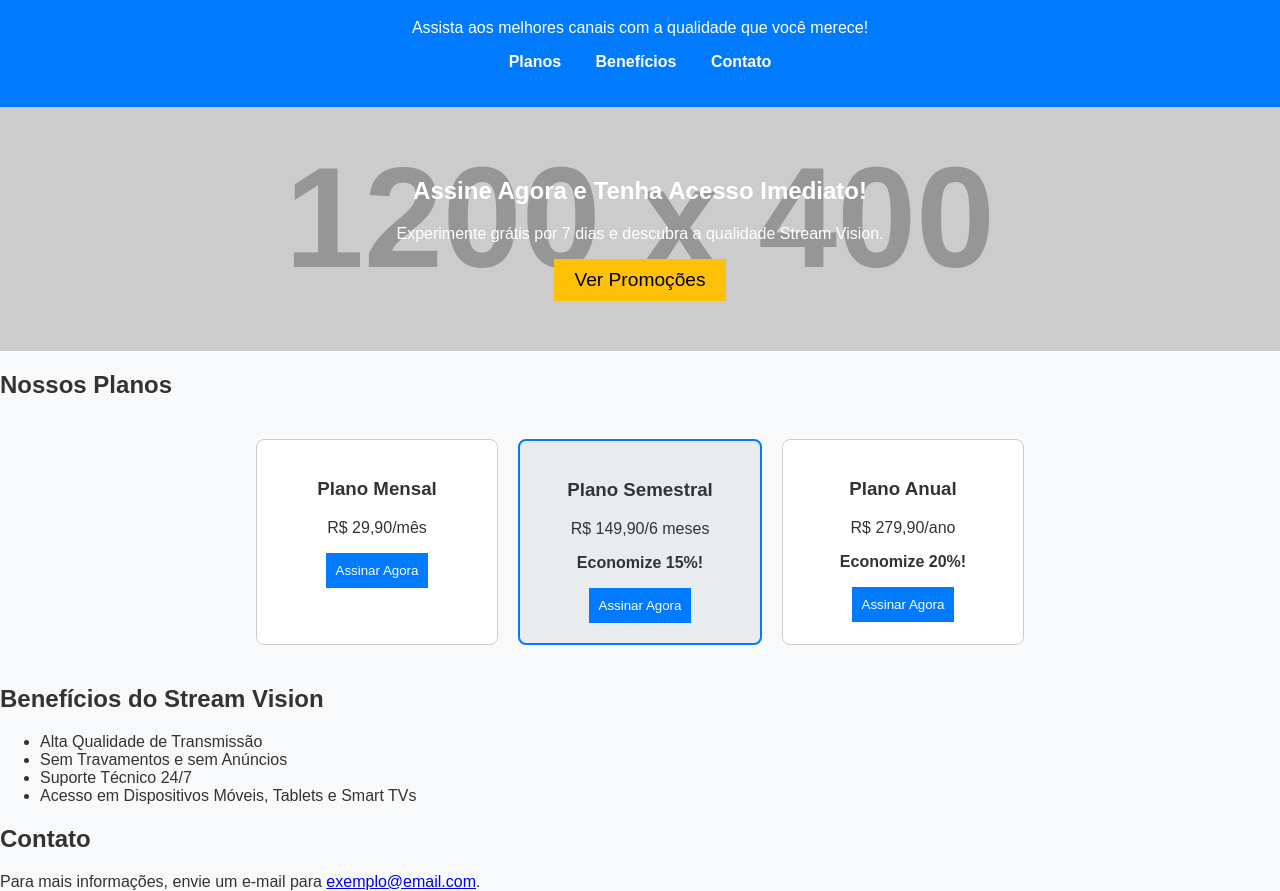
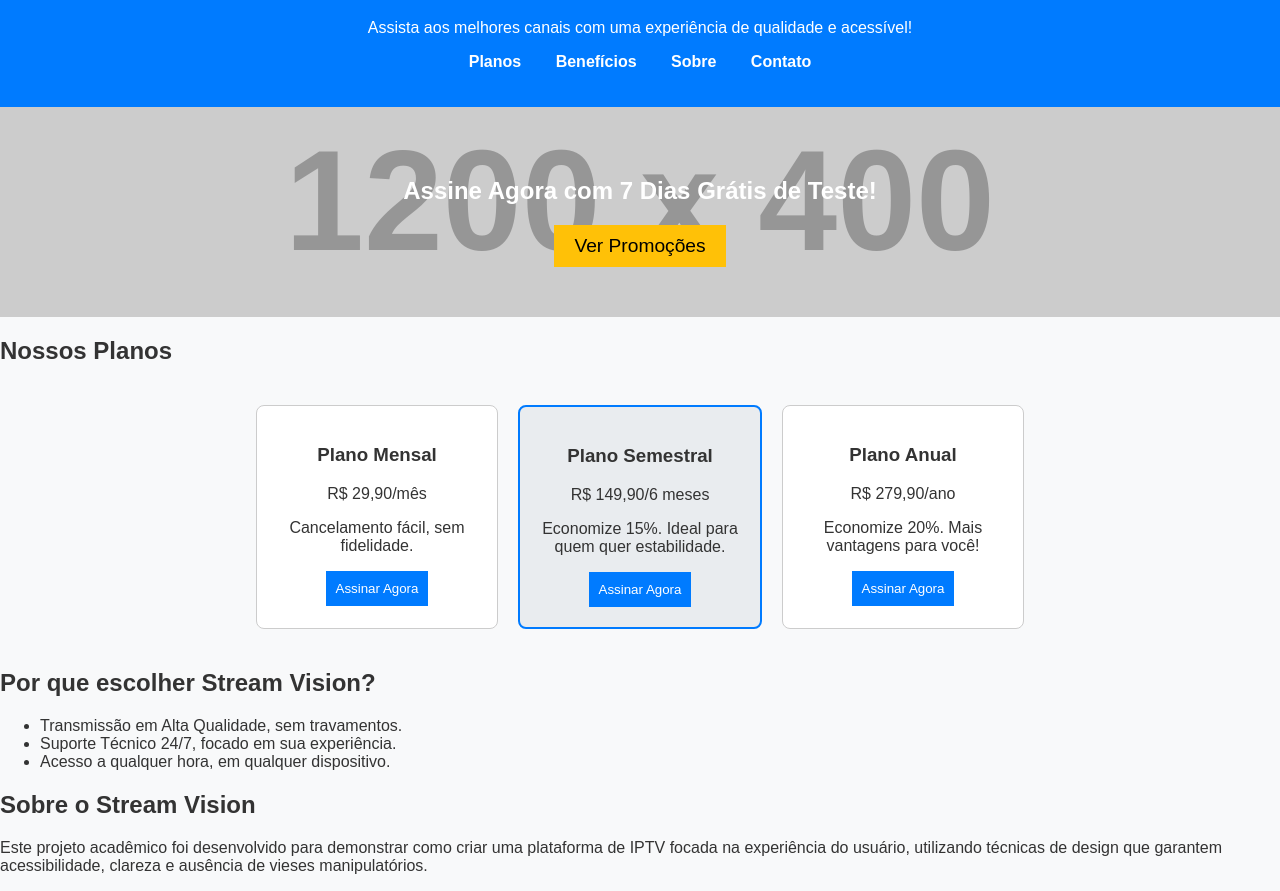
Before and after one commit to CONTENTEvoid/home, a plain HTML site: page index.html in a window 1280 px wide. Shown: the part 81-972 px from the top of the page. Drawn offline with Linux system fonts and the light colour scheme; placeholder pictures from the web are drawn by us.

Commit message:
Update index.html

```diff
--- a/index.html
+++ b/index.html
@@ -3,25 +3,25 @@
 <head>
     <meta charset="UTF-8">
     <meta name="viewport" content="width=device-width, initial-scale=1.0">
-    <title>Stream Vision - Promoções de Planos IPTV</title>
+    <title>Stream Vision - Planos IPTV Promocionais</title>
     <link rel="stylesheet" href="style.css">
 </head>
 <body>
     <header>
         <h1>Stream Vision</h1>
-        <p>Assista aos melhores canais com a qualidade que você merece!</p>
+        <p>Assista aos melhores canais com uma experiência de qualidade e acessível!</p>
         <nav>
             <ul>
                 <li><a href="#planos">Planos</a></li>
                 <li><a href="#beneficios">Benefícios</a></li>
+                <li><a href="#sobre">Sobre</a></li>
                 <li><a href="#contato">Contato</a></li>
             </ul>
         </nav>
     </header>
 
     <section id="banner">
-        <h2>Assine Agora e Tenha Acesso Imediato!</h2>
-        <p>Experimente grátis por 7 dias e descubra a qualidade Stream Vision.</p>
+        <h2>Assine Agora com 7 Dias Grátis de Teste!</h2>
         <button onclick="showPromotion()">Ver Promoções</button>
     </section>
 
@@ -31,31 +31,36 @@
             <div class="plano">
                 <h3>Plano Mensal</h3>
                 <p>R$ 29,90/mês</p>
+                <p>Cancelamento fácil, sem fidelidade.</p>
                 <button>Assinar Agora</button>
             </div>
             <div class="plano destaque">
                 <h3>Plano Semestral</h3>
                 <p>R$ 149,90/6 meses</p>
-                <p><strong>Economize 15%!</strong></p>
+                <p>Economize 15%. Ideal para quem quer estabilidade.</p>
                 <button>Assinar Agora</button>
             </div>
             <div class="plano">
                 <h3>Plano Anual</h3>
                 <p>R$ 279,90/ano</p>
-                <p><strong>Economize 20%!</strong></p>
+                <p>Economize 20%. Mais vantagens para você!</p>
                 <button>Assinar Agora</button>
             </div>
         </div>
     </section>
 
     <section id="beneficios">
-        <h2>Benefícios do Stream Vision</h2>
+        <h2>Por que escolher Stream Vision?</h2>
         <ul>
-            <li>Alta Qualidade de Transmissão</li>
-            <li>Sem Travamentos e sem Anúncios</li>
-            <li>Suporte Técnico 24/7</li>
-            <li>Acesso em Dispositivos Móveis, Tablets e Smart TVs</li>
+            <li>Transmissão em Alta Qualidade, sem travamentos.</li>
+            <li>Suporte Técnico 24/7, focado em sua experiência.</li>
+            <li>Acesso a qualquer hora, em qualquer dispositivo.</li>
         </ul>
+    </section>
+
+    <section id="sobre">
+        <h2>Sobre o Stream Vision</h2>
+        <p>Este projeto acadêmico foi desenvolvido para demonstrar como criar uma plataforma de IPTV focada na experiência do usuário, utilizando técnicas de design que garantem acessibilidade, clareza e ausência de vieses manipulatórios.</p>
     </section>
 
     <section id="contato">
```
